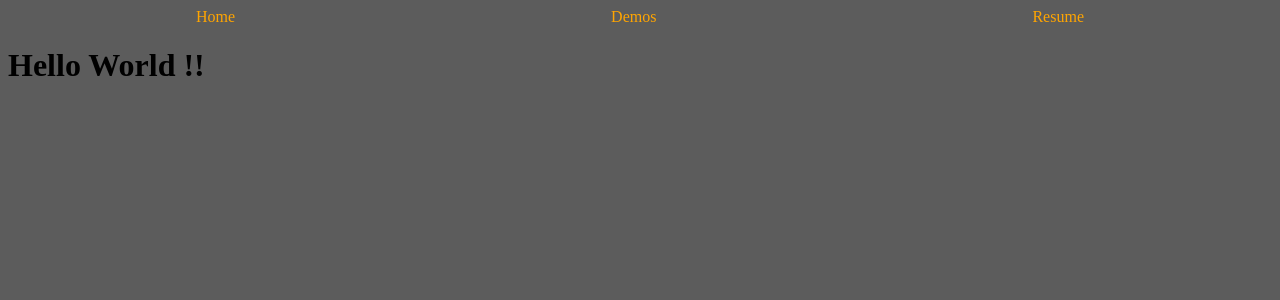
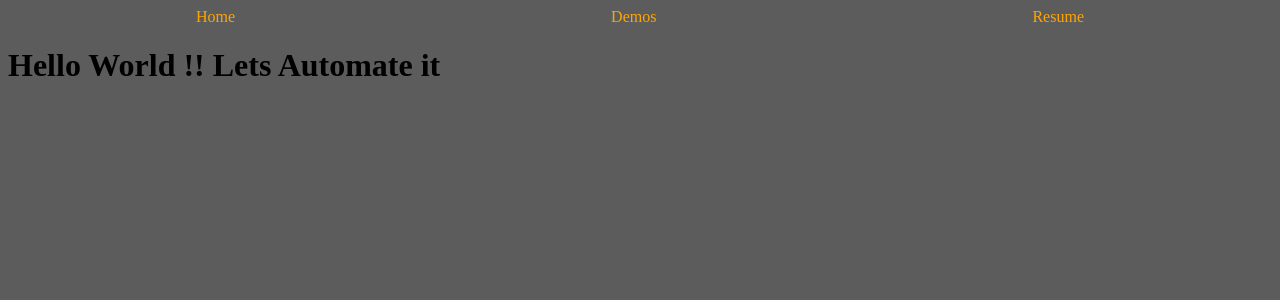
Before and after one commit to vikram5258/vikram5258.github.io, a React (Create React App) app: page /gh-pages-url in a window 1280 px wide. Shown: the top 300 px of the page. Built offline with nearby package versions, Linux system fonts and the light colour scheme.

Commit message:
to build

```diff
--- a/src/App.js
+++ b/src/App.js
@@ -6,7 +6,7 @@ function App() {
   return (
     <div className="App">
       <Nav />
-      <h1>Hello World !!</h1>
+      <h1>Hello World !! Lets Automate it</h1>
     </div>
   );
 }
```
